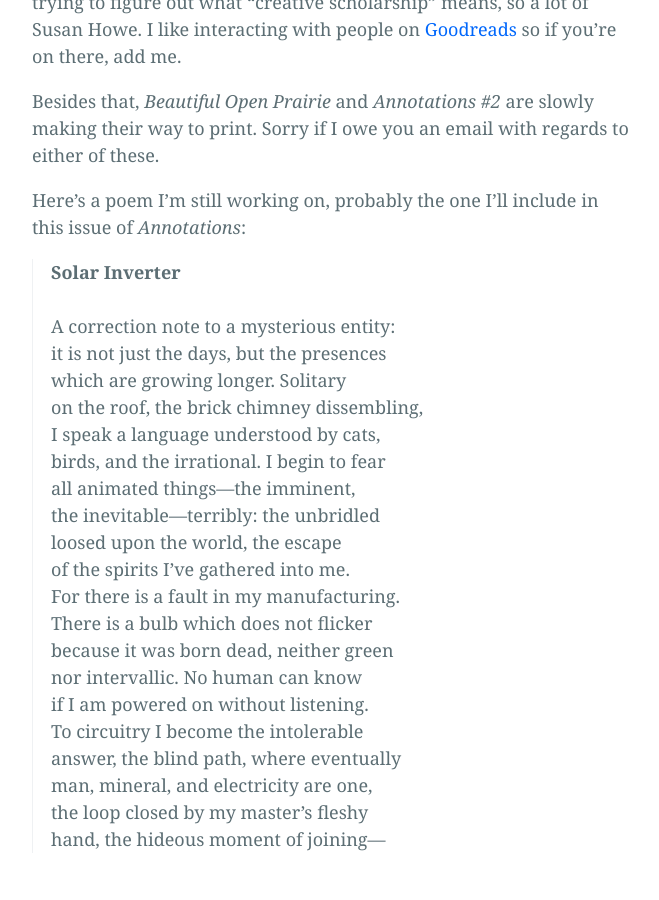
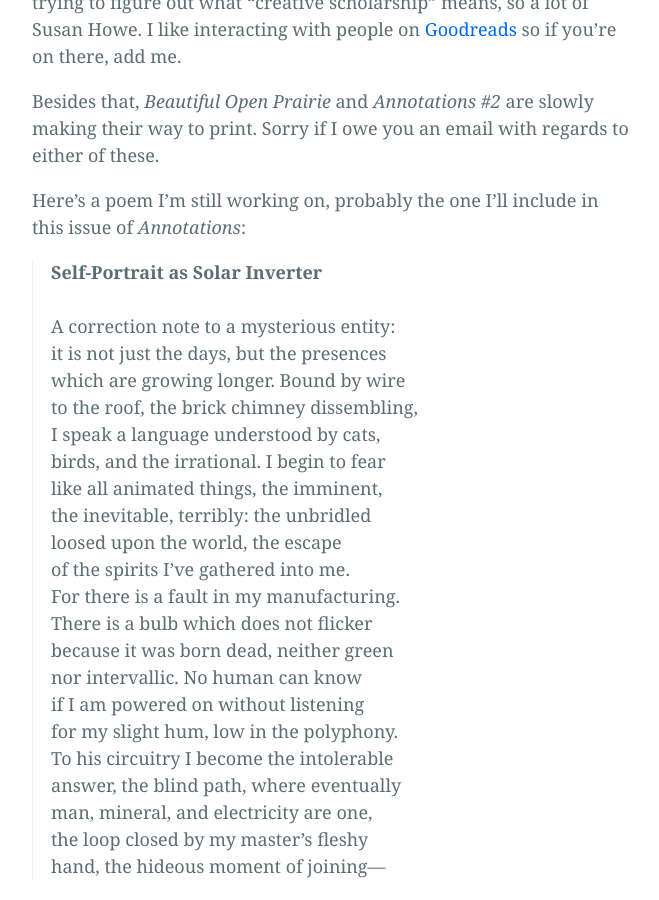
Before and after one commit to bliss-st/ss-website, a Jekyll site: the page built from _posts/2022-3-28-update.md, in a window 1280 px wide and 900 px high, scrolled down 1013 px. Shown: the whole window, without its empty margins (308-967 px from the left). Built offline with Jekyll 4.4.1, drawn with Linux system fonts in a browser that asks for light colours.

Commit message:
Update 2022-3-28-update.md

```diff
--- a/_posts/2022-3-28-update.md
+++ b/_posts/2022-3-28-update.md
@@ -14,24 +14,25 @@ Besides that, <em>Beautiful Open Prairie</em> and <em>Annotations #2</em> are sl
 
 Here's a poem I'm still working on, probably the one I'll include in this issue of <em>Annotations</em>:
 <blockquote>
-<b>Solar Inverter</b><br>
+<b>Self-Portrait as Solar Inverter</b><br>
 <br>
 A correction note to a mysterious entity:<br>
-it is not just the days, but the presences <br>
-which are growing longer. Solitary <br>
-on the roof, the brick chimney dissembling, <br>
+it is not just the days, but the presences<br>
+which are growing longer. Bound by wire<br>
+to the roof, the brick chimney dissembling,<br>
 I speak a language understood by cats,<br>
 birds, and the irrational. I begin to fear<br>
-all animated things—the imminent,<br>
-the inevitable—terribly: the unbridled<br>
+like all animated things, the imminent,<br>
+the inevitable, terribly: the unbridled<br>
 loosed upon the world, the escape<br>
 of the spirits I’ve gathered into me.<br>
 For there is a fault in my manufacturing.<br>
 There is a bulb which does not flicker<br>
 because it was born dead, neither green<br>
 nor intervallic. No human can know<br>
-if I am powered on without listening.<br>
-To circuitry I become the intolerable<br>
+if I am powered on without listening<br>
+for my slight hum, low in the polyphony.<br>
+To his circuitry I become the intolerable<br>
 answer, the blind path, where eventually<br>
 man, mineral, and electricity are one,<br>
 the loop closed by my master’s fleshy<br>
```
